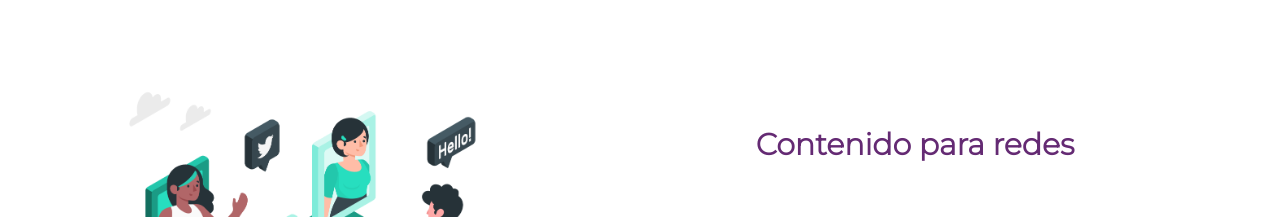
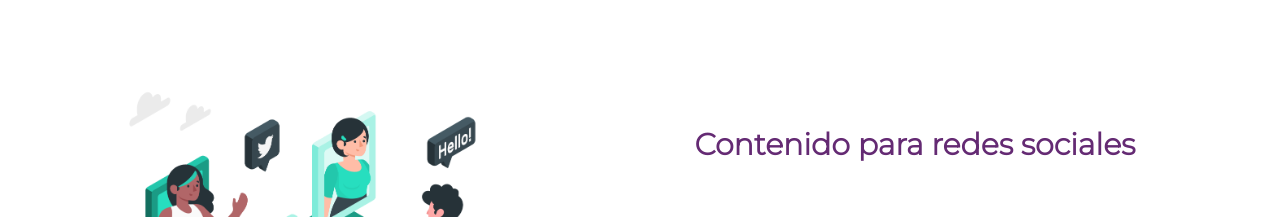
Before and after one commit to gonzabjj/GonzaloHeras, a website: page servicios.html in a window 1280 px wide. Shown: the part 1102-1319 px from the top of the page. Drawn offline with nearby package versions, Linux system fonts and the light colour scheme.

Commit message:
servicios2

```diff
--- a/servicios.html
+++ b/servicios.html
@@ -64,7 +64,7 @@
                 <img src="img/Servicios2.png" alt="Redes" class="about__picture">
             </figure>
             <div class="about__texts">
-                <h2 class="titulo">Contenido para redes</h2>
+                <h2 class="titulo">Contenido para redes sociales</h2>
                 <p class="about__paragraph">Lorem ipsum dolor sit, amet consectetur adipisicing elit. Eius sit rerum, adipisci ex eum praesentium, temporibus dicta delectus modi error porro facere laboriosam reprehenderit vel corrupti esse aut quis eveniet?</p>
                 <p class="about__paragraph">Lorem ipsum dolor sit, amet consectetur adipisicing elit. Eius sit rerum, adipisci ex eum praesentium, temporibus dicta delectus modi error porro facere laboriosam reprehenderit vel corrupti esse aut quis eveniet?</p>
             </div>
```
Also changed, not shown: index.html (+1 -1 lines).
